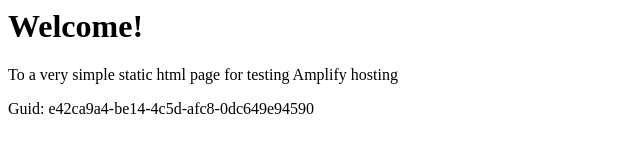
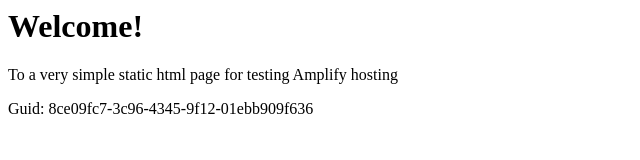
Before and after one commit to aws-aemilia-pdx/Github-PR-Commit-Integration-Test-DoNotTouch-GithubWebhookPreviewCanaryTest-v1-beta-us-west-2, a website: page src/index.html in a window 1280 px wide. Shown: the full height of the page, 0-640 px from the left. Drawn offline with Linux system fonts and the light colour scheme.

Commit message:
commit from integ tests

```diff
--- a/src/index.html
+++ b/src/index.html
@@ -12,6 +12,6 @@
 <body>
     <h1>Welcome!</h1>
     <p>To a very simple static html page for testing Amplify hosting</p>
-    <p>Guid: e42ca9a4-be14-4c5d-afc8-0dc649e94590</p></body>
+    <p>Guid: 8ce09fc7-3c96-4345-9f12-01ebb909f636</p></body>
 
 </html>
```
